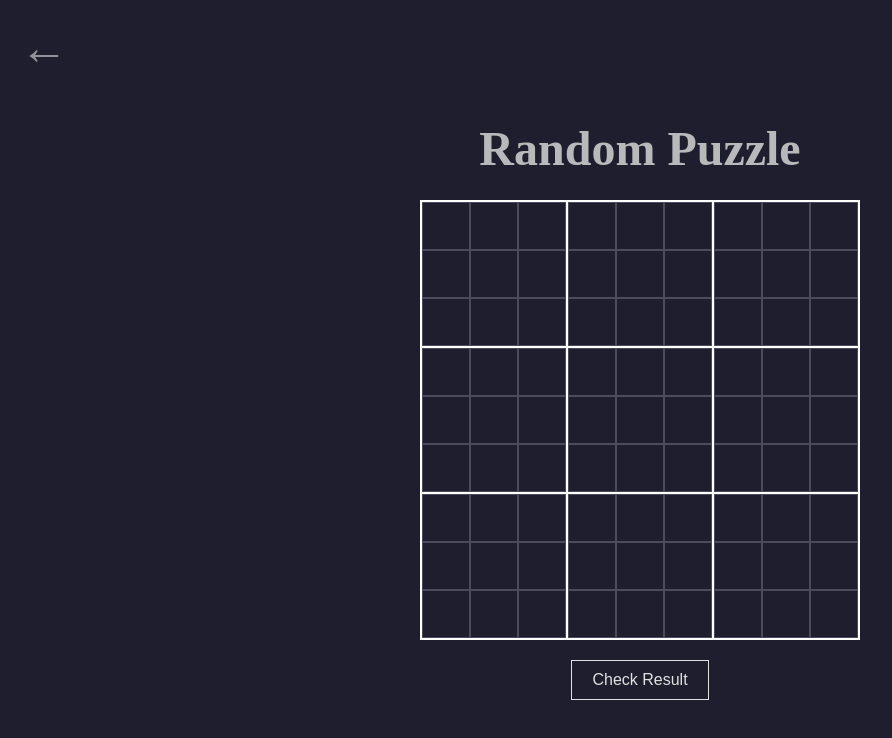
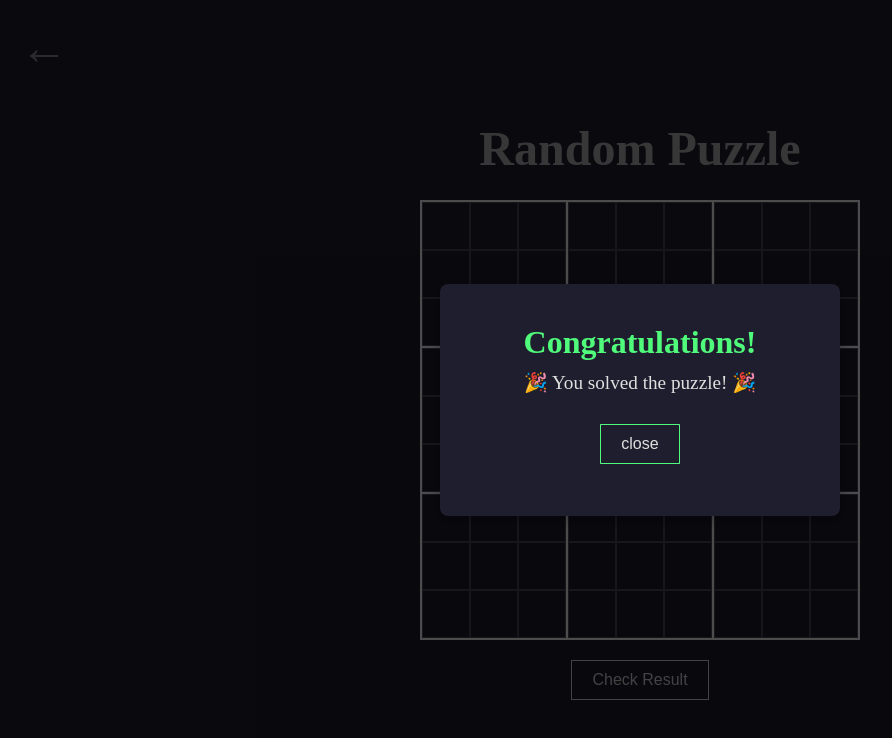
Before and after one commit to YahyaNashar22/NavyBits_Sudoku, a React (Vite) app: page /game in a window 1280 px wide. Both pictures are taken after a click on the button "Check Result". Shown: the top 738 px of the page, without its empty margins (0-892 px from the left). Built offline with nearby package versions, Linux system fonts and the light colour scheme.

Commit message:
refactored the dialog box to be constistent for error and success situattions || added check solution button to validate puzzle completion

```diff
--- a/src/App.css
+++ b/src/App.css
@@ -129,37 +129,6 @@ body {
   position: relative;
 }
 
-/* alert box design */
-
-.custom_alert {
-  position: fixed;
-  top: 50%;
-  left: 50%;
-  transform: translate(-50%, -50%);
-  background-color: var(--grid);
-  padding: 20px 30px;
-  box-shadow: 0 4px 8px 10px var(--background);
-  z-index: 1000;
-  width: 300px;
-  text-align: center;
-}
-
-.custom_alert p {
-  font-size: 1.2rem;
-  color: var(--primary);
-}
-
-.custom_alert::before {
-  content: "";
-  position: fixed;
-  top: 0;
-  left: 0;
-  right: 0;
-  bottom: 0;
-  background: var(--grid);
-  z-index: -1;
-}
-
 /* buttons designs */
 
 .btn {
@@ -197,6 +166,62 @@ body {
   opacity: 1;
 }
 
+.success_btn {
+  border: 1px solid var(--success-highlight);
+  transition: 0.3s ease-in-out;
+}
+
+.success_btn:hover {
+  background-color: var(--success-highlight);
+  color: var(--background);
+}
+
+/* custom dialog */
+
+.custom_dialog_overlay {
+  position: fixed;
+  top: 0;
+  left: 0;
+  width: 100vw;
+  height: 100vh;
+  background: rgba(0, 0, 0, 0.7);
+  display: flex;
+  justify-content: center;
+  align-items: center;
+  z-index: 1000;
+}
+
+.custom_dialog_box {
+  background-color: var(--background);
+  border-radius: 8px;
+  padding: 2rem;
+  text-align: center;
+  max-width: 400px;
+  width: 90%;
+  box-shadow: 0 4px 15px rgba(0, 0, 0, 0.3);
+  position: relative;
+  animation: popIn 0.3s ease-out;
+}
+
+.custom_dialog_title {
+  font-size: 2rem;
+  margin: 0.5rem 0;
+}
+
+.success_title {
+  color: var(--success-highlight);
+}
+
+.error_title {
+  color: var(--error-highlight);
+}
+
+.custom_dialog_message {
+  font-size: 1.2rem;
+  color: var(--primary);
+  margin: 10px auto;
+}
+
 /* Mobile Styles */
 @media screen and (max-width: 600px) {
   .boardTitle {
--- /dev/null
+++ b/src/components/Congratulations.tsx
@@ -0,0 +1,22 @@
+const Congratulations = ({
+  setIsCompleted,
+}: {
+  setIsCompleted: (completed: boolean) => void;
+}) => {
+  return (
+    <div className="custom_dialog_overlay">
+      <div className="custom_dialog_box">
+        <h1 className="custom_dialog_title success_title">Congratulations!</h1>
+        <p className="custom_dialog_message">🎉 You solved the puzzle! 🎉</p>
+        <button
+          className="btn success_btn"
+          onClick={() => setIsCompleted(false)}
+        >
+          close
+        </button>
+      </div>
+    </div>
+  );
+};
+
+export default Congratulations;
--- a/src/components/CustomAlert.tsx
+++ b/src/components/CustomAlert.tsx
@@ -9,10 +9,14 @@ interface CustomAlert {
 
 const CustomAlert: FC<CustomAlert> = ({ title, message, close }) => {
   return (
-    <div className="custom_alert">
-      <h2>{title}</h2>
-      <p>{message}</p>
-      <button className="btn close_btn" onClick={close}>Close</button>
+    <div className="custom_dialog_overlay">
+      <div className="custom_dialog_box">
+        <h2 className="custom_dialog_title error_title">{title}</h2>
+        <p className="custom_dialog_message">{message}</p>
+        <button className="btn close_btn" onClick={close}>
+          Close
+        </button>
+      </div>
     </div>
   );
 };
--- a/src/pages/Game.tsx
+++ b/src/pages/Game.tsx
@@ -1,16 +1,34 @@
+import { useState } from "react";
 import { useCellBlockStore } from "../../store";
 import Board from "../components/Board";
+import CustomAlert from "../components/CustomAlert";
+import Congratulations from "../components/Congratulations";
 
 const Game = () => {
-  const { values } = useCellBlockStore();
+  const { values, errorExists, setAlertVisible, alerts, clearValues } =
+    useCellBlockStore();
 
-  // TODO: implement check result functionality
+  const [isCompleted, setIsCompleted] = useState<boolean>(false);
+
   const checkResult = () => {
-    Object.keys(values).map((id) => {
-      console.log(values[id].value);
-    });
+    if (errorExists) {
+      setAlertVisible("Incomplete_puzzle", true);
+      return;
+    }
+    for (const cellId in values) {
+      const cellValue = values[cellId].value;
+      if (cellValue == null || cellValue == undefined) {
+        setAlertVisible("Incomplete_puzzle", true);
+        return;
+      }
+    }
+    // TODO: Clear values after game is over
+    setIsCompleted(true);
+
+    // clearValues();
   };
   return (
+    <>
       <main className="wrapper">
         <h1 className="boardTitle">Random Puzzle</h1>
         <Board />
@@ -22,6 +40,16 @@ const Game = () => {
           Check Result
         </button>
       </main>
+      {alerts["Incomplete_puzzle"] && (
+        <CustomAlert
+          title="Puzzle Not Finished"
+          message="Re-check your board for empty or invalid cells!"
+          close={() => setAlertVisible("Incomplete_puzzle", false)}
+        />
+      )}
+
+      {isCompleted && <Congratulations setIsCompleted={setIsCompleted} />}
+    </>
   );
 };
 
--- a/store.ts
+++ b/store.ts
@@ -4,6 +4,7 @@ interface CellBlockState {
   values: Record<string, { value: number | null; valid: boolean }>;
   alerts: Record<string, boolean>;
   coordinates: Record<string, { row: number; column: number }>;
+  errorExists: boolean;
 
   setValue: (id: string, value: number | null, valid: boolean) => void;
   setAlertVisible: (id: string, visible: boolean) => void;
@@ -16,6 +17,7 @@ export const useCellBlockStore = create<CellBlockState>((set, get) => ({
   values: {},
   alerts: {},
   coordinates: {},
+  errorExists: false,
 
   setValue: (id, value, valid) => {
     set((state) => ({
@@ -37,6 +39,7 @@ export const useCellBlockStore = create<CellBlockState>((set, get) => ({
 
     // Create a copy of the values to update valid status
     const updatedValues = { ...values };
+    let errorFlag = false;
 
     // check for conflicts in row, column, and block
     const isConflict = (
@@ -66,13 +69,14 @@ export const useCellBlockStore = create<CellBlockState>((set, get) => ({
       const cellValue = values[cellId]?.value;
       if (cellValue && isConflict(cellId, row, column, cellValue)) {
         updatedValues[cellId] = { value: cellValue, valid: false };
+        errorFlag = true;
       } else {
         updatedValues[cellId] = { value: cellValue, valid: true };
       }
     }
 
     // Update the store with the new valid statuses
-    set({ values: updatedValues });
+    set({ values: updatedValues, errorExists: errorFlag });
   },
 
   clearValues: () => {
```
Lines whose indentation alone changed are shown as unchanged.
